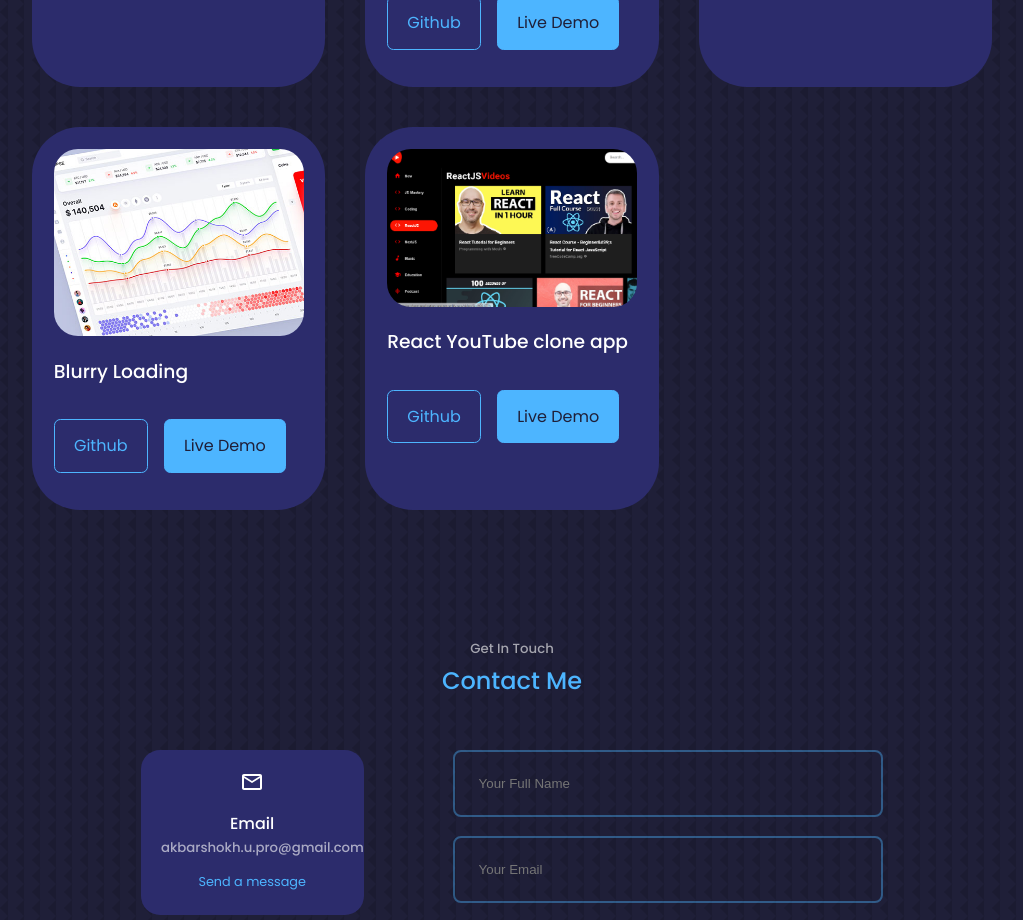
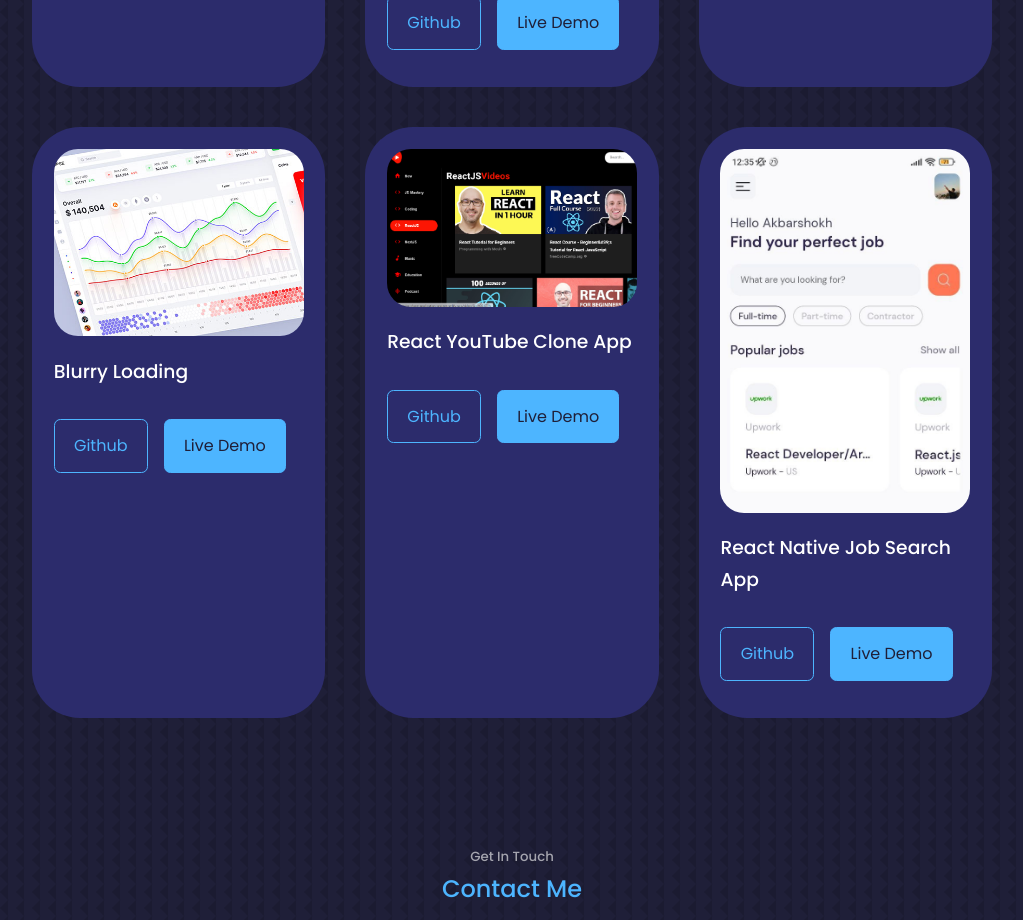
Before and after one commit to Akbarshokh13/react-my-portfolio-web, a React (Create React App) app: page / in a window 1280 px wide. Shown: the part 3820-4740 px from the top of the page, without its empty margins (128-1151 px from the left). Built offline with nearby package versions, Linux system fonts and the light colour scheme.

Commit message:
commit simple change

```diff
--- a/src/components/portfolio/Portfolio.jsx
+++ b/src/components/portfolio/Portfolio.jsx
@@ -8,6 +8,8 @@
 import IMG6 from "../../assets/reactExpense.png";
 import IMG8 from "../../assets/youtube.png";
 import IMG9 from "../../assets/chopoholic.png";
+import IMG10 from "../../assets/react-native.jpg";
+
 
 const data = [
 
@@ -66,9 +68,17 @@
   {
     id: 8,
     image: IMG8,
-    title: "React YouTube clone app",
+    title: "React YouTube Clone App",
     github: "https://github.com/Akbarshokh13/react-youtube-clone-app-project",
     demo: "https://youtube-clone-application-project.netlify.app/"
+  },
+
+  {
+    id: 9,
+    image: IMG10,
+    title: "React Native Job Search App",
+    github: "https://github.com/Akbarshokh13/reactNative-jobSearch-app",
+    demo: "https://expo.dev/@akbarshokh13/react-native-job-search-app"
   },
 ];
 
```
Also changed, not shown: src/assets/react-native.jpg (added).
